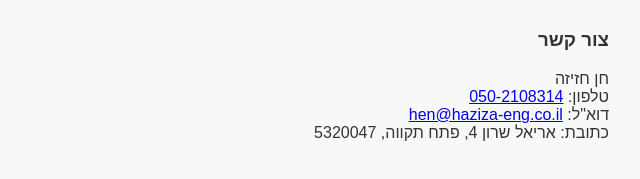
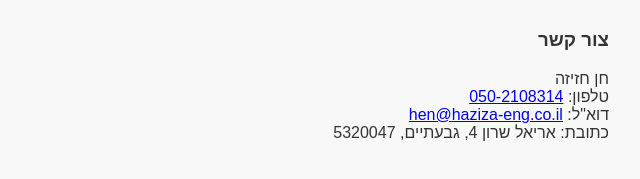
Before and after one commit to rafulsilas-ui/haziza-eng, a plain HTML site: page index.html in a window 1280 px wide. Shown: the part 587-766 px from the top of the page, 531-1171 px from the left. Drawn offline with Linux system fonts and the light colour scheme.

Commit message:
Update index.html

```diff
--- a/index.html
+++ b/index.html
@@ -64,7 +64,7 @@
             חן חזיזה<br>
             טלפון: <a href="tel:0502108314">050-2108314</a><br>
             דוא"ל: <a href="mailto:hen@haziza-eng.co.il">hen@haziza-eng.co.il</a><br>
-            כתובת: אריאל שרון 4, פתח תקווה, 5320047
+            כתובת: אריאל שרון 4, גבעתיים, 5320047
         </p>
     </div>
 </body>
```
